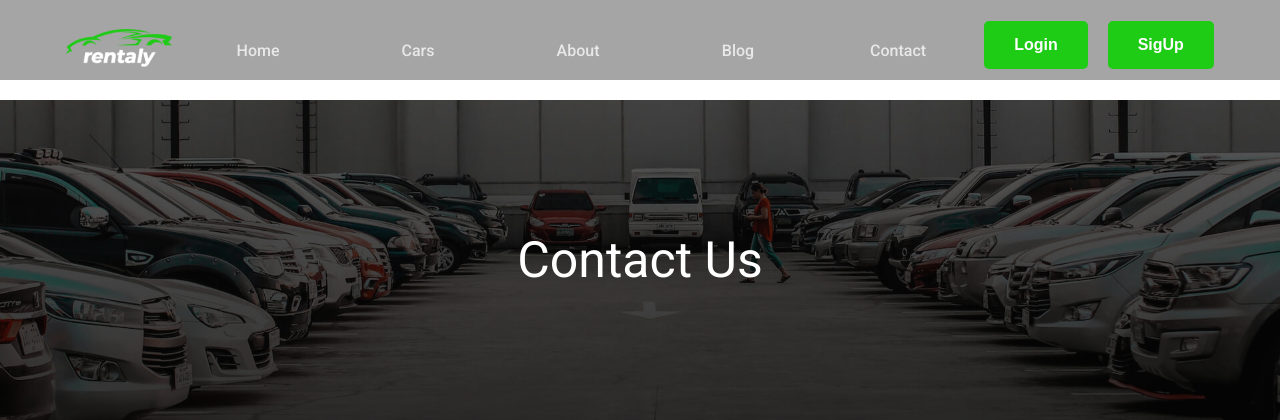
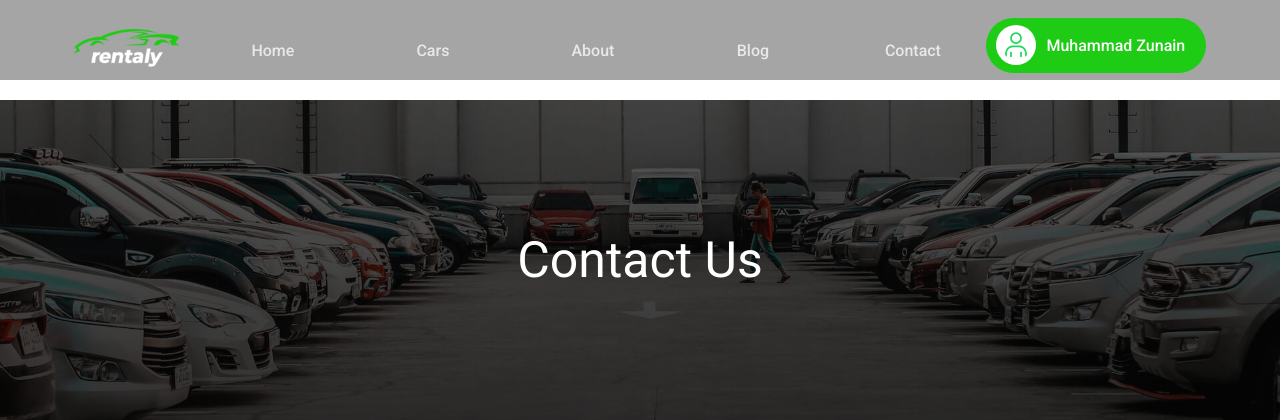
Before and after one commit to USMAN-FAIZYAB-KHAN/Car-Rental-System, a Django app: template car_rental_system/template/contact.html in a window 1280 px wide. Shown: the top 420 px of the page. Run offline with Django 3.2, Linux system fonts and the light colour scheme; the template is opened without the code that fills it, so the values that code supplies are empty; some libraries are stand-ins or nearby versions.

Commit message:
Add Account styling

```diff
--- a/car_rental_system/static/css/contact.css
+++ b/car_rental_system/static/css/contact.css
@@ -216,8 +216,8 @@ svg {
     border-radius: 0.6em;
     transform: translate(-50%, -50%);
     left: 83%;
-    top: 94%;
-    box-shadow: 0 1.8em 2em rgba(1, 17, 39, 0.15);
+    top: 90%;
+    box-shadow: 0 0 1.5em rgba(1, 17, 39, 0.15);
     overflow: hidden;
 }
 
@@ -236,7 +236,7 @@ svg {
 }
 
 .testimonial p {
-    color: #8c8c90;
+    /* color: #8c8c90; */
     font-size: 14px;
     line-height: 2em;
     letter-spacing: 0.05em;
@@ -250,7 +250,7 @@ svg {
 }
 
 .testimonial h3 {
-    color: #2d3d67;
+    color: var(--font--secondary--color);
     font-size: 16px;
     margin-top: 20px;
 }
@@ -285,7 +285,7 @@ svg {
 }
 
 .testimonial h6 {
-    color: #bcc4da;
+    color: var(--bg--first--color);
     font-size: 1.3em;
     letter-spacing: 0.03em;
     font-weight: 400;
@@ -303,7 +303,7 @@ svg {
     transform: translateY(-50%);
     border: none;
     color: #0a69ed;
-    box-shadow: 0 0 1em rgba(1, 17, 39, 0.25);
+    box-shadow: 0 0 10px  rgba(1, 17, 39, 0.25);
     cursor: pointer;
     border-radius: 50%;
     margin: 0 40px;
@@ -311,8 +311,10 @@ svg {
 
 button#next {
     right: -1.1em;
+    color: #1ECB15;
 }
 
 button#prev {
     left: -1.1em;
+    color: #1ECB15;
 }
--- a/car_rental_system/static/css/navbar.css
+++ b/car_rental_system/static/css/navbar.css
@@ -40,13 +40,40 @@
 }
 
 .account__btns {
-    display: flex;
+    display: none;
     align-items: center;
     justify-content: center;
     height: 100%;
     column-gap: 2rem;
     margin-bottom: 1rem;
 
+}
+.account__box{
+    margin-top: -1rem;
+    height: 55px ;
+    min-width: 220px;
+    display: flex;
+    column-gap: 1rem;
+    align-items: center;
+    background-color: var(--font--primary--color);
+    border-radius: 100px;
+    padding: 1rem;
+    cursor: pointer;
+    margin-left: -2rem;
+
+}
+
+.account__box img{
+    border-radius: 50%;
+    background-color:#fff;
+    width: 40px;
+    height: 40px;
+    padding: 0.5rem;
+}
+
+.account__box p{
+    color: var(--font--white--color);
+    font-weight: var(--weight--semibold);
 }
 
 /* ==================== Hori Selector =================== */
--- a/car_rental_system/template/base.html
+++ b/car_rental_system/template/base.html
@@ -68,6 +68,11 @@
             <span class="bottom"></span>
           </button>
         </div>
+
+        <a class="account__box">
+          <img src="../static/images/assets/1-green.svg" alt="" class="profile__image" >
+          <p>Muhammad Zunain</p>
+        </a>
       </nav>
     </div>
 
--- a/car_rental_system/template/contact.html
+++ b/car_rental_system/template/contact.html
@@ -40,6 +40,7 @@
     <div class="testimonial-container" id="testimonial-container"></div>
     <button id="prev">&lt;</button>
     <button id="next">&gt;</button>
+    <i class="fa-solid fa-quote-left" id="quote"></i>
   </div>
 </div>
 
```
